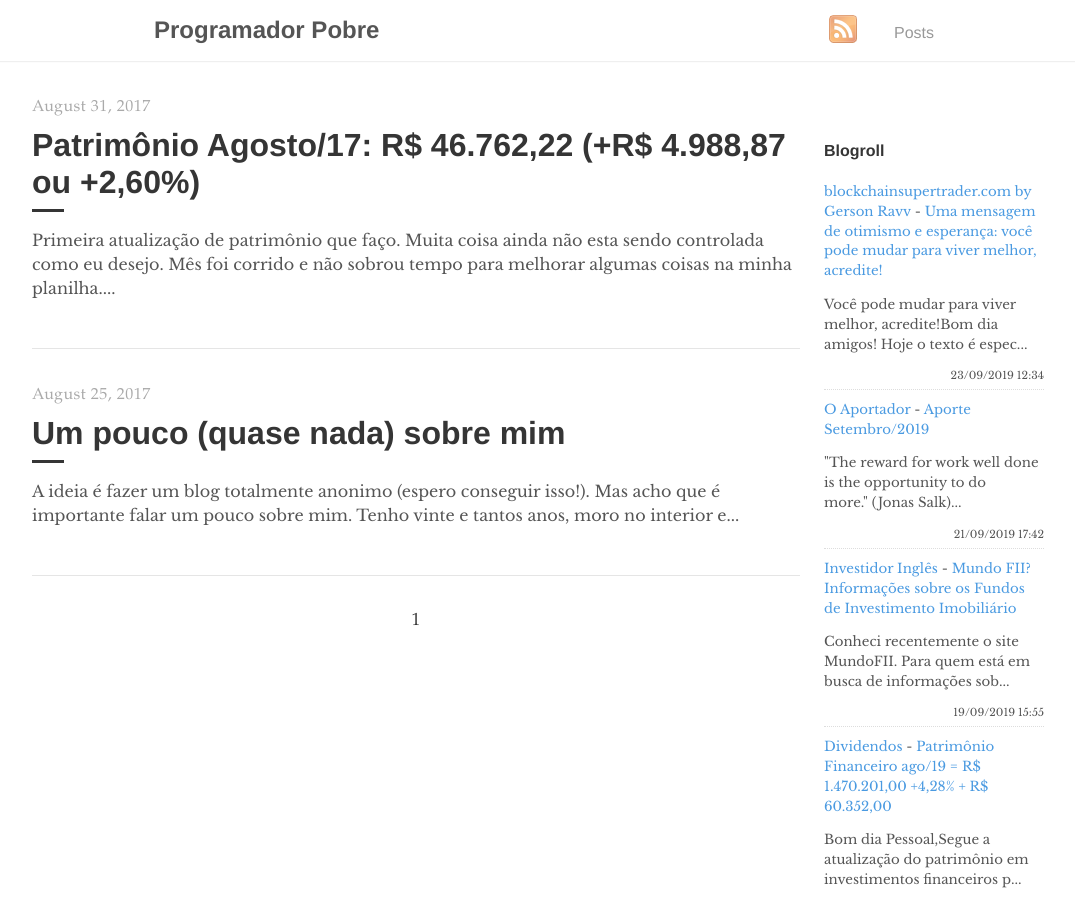
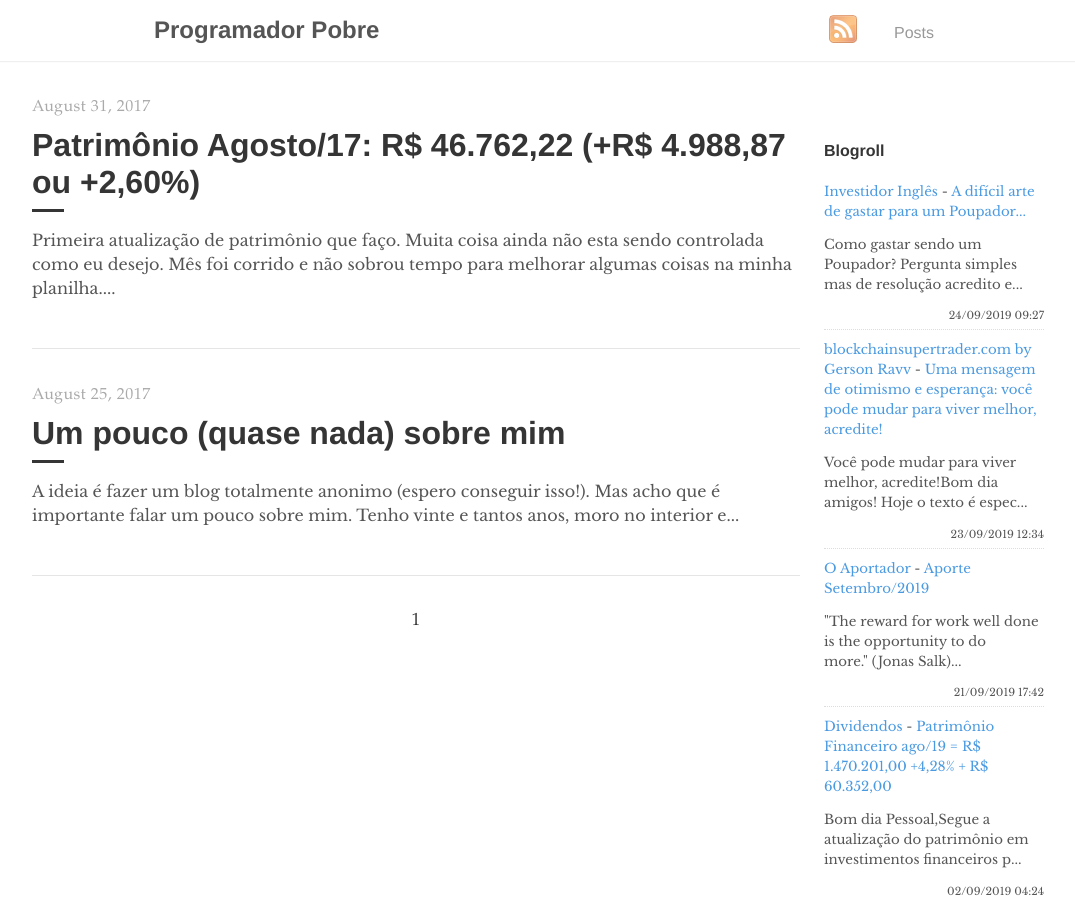
Before and after one commit to programadorpobre/programadorpobre.github.io, a Jekyll site: the page built from index.html, in a window 1280 px wide and 900 px high. Shown: the whole window, without its empty margins (96-1171 px from the left). Built offline with Jekyll 4.4.1, drawn with Linux system fonts in a browser that asks for light colours; the list of posts is cut into pages by our own code; comment, search, counter and statistics services are not loaded.

Commit message:
[ci skip] travis #780

```diff
--- a/_includes/feed-entries.html
+++ b/_includes/feed-entries.html
@@ -1,3 +1,8 @@
+<div class="feed-entry">
+    <a class="feed-entry-site-name" href="https://www.investidoringles.com/">Investidor Inglês</a> - <a class="feed-entry-title" href="https://www.investidoringles.com/2019/09/como-gastar-sendo-poupador.html">A difícil arte de gastar para um Poupador...</a>
+    <p class="feed-entry-summary">Como gastar sendo um Poupador?&nbsp;Pergunta simples mas de resolução acredito e...</p>
+    <time datetime="2019-09-24T09:27:00.001-03:00">24/09/2019 09:27</time>
+</div>
 <div class="feed-entry">
     <a class="feed-entry-site-name" href="http://www.blockchainsupertrader.com/">blockchainsupertrader.com by Gerson Ravv</a> - <a class="feed-entry-title" href="http://www.blockchainsupertrader.com/2019/09/uma-mensagem-de-otimismo-e-esperanca.html">Uma mensagem de otimismo e esperança: você pode mudar para viver melhor, acredite!</a>
     <p class="feed-entry-summary">Você pode mudar para viver melhor, acredite!Bom dia amigos! Hoje o texto é espec...</p>
@@ -7,11 +12,6 @@
     <a class="feed-entry-site-name" href="https://oaportadorfinanceiro.blogspot.com/">O Aportador</a> - <a class="feed-entry-title" href="https://oaportadorfinanceiro.blogspot.com/2019/09/aporte-setembro2019.html">Aporte Setembro/2019</a>
     <p class="feed-entry-summary">"The reward for work well done is the opportunity to do more."&nbsp;(Jonas Salk)...</p>
     <time datetime="2019-09-21T17:42:00.001-03:00">21/09/2019 17:42</time>
-</div>
-<div class="feed-entry">
-    <a class="feed-entry-site-name" href="https://www.investidoringles.com/">Investidor Inglês</a> - <a class="feed-entry-title" href="https://www.investidoringles.com/2019/09/informacoes-sobre-fundos-investimento-imobiliarios.html">Mundo FII? Informações sobre os Fundos de Investimento Imobiliário</a>
-    <p class="feed-entry-summary">Conheci recentemente o site MundoFII. Para quem está em busca de informações sob...</p>
-    <time datetime="2019-09-19T15:55:00.000-03:00">19/09/2019 15:55</time>
 </div>
 <div class="feed-entry">
     <a class="feed-entry-site-name" href="http://bonsdividendos.blogspot.com/">Dividendos</a> - <a class="feed-entry-title" href="http://bonsdividendos.blogspot.com/2019/09/patrimonio-financeiro-ago19-r-147020100.html">Patrimônio Financeiro ago/19 = R$ 1.470.201,00 +4,28% + R$ 60.352,00</a>
```
